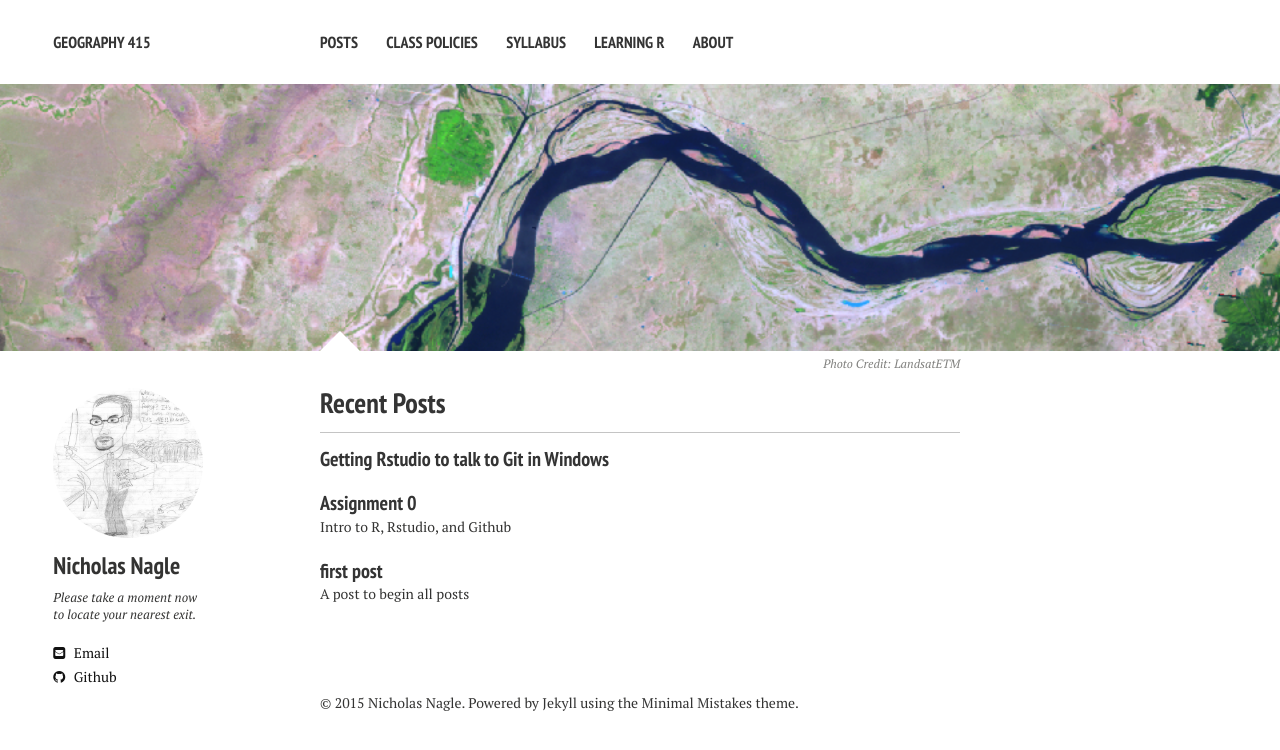
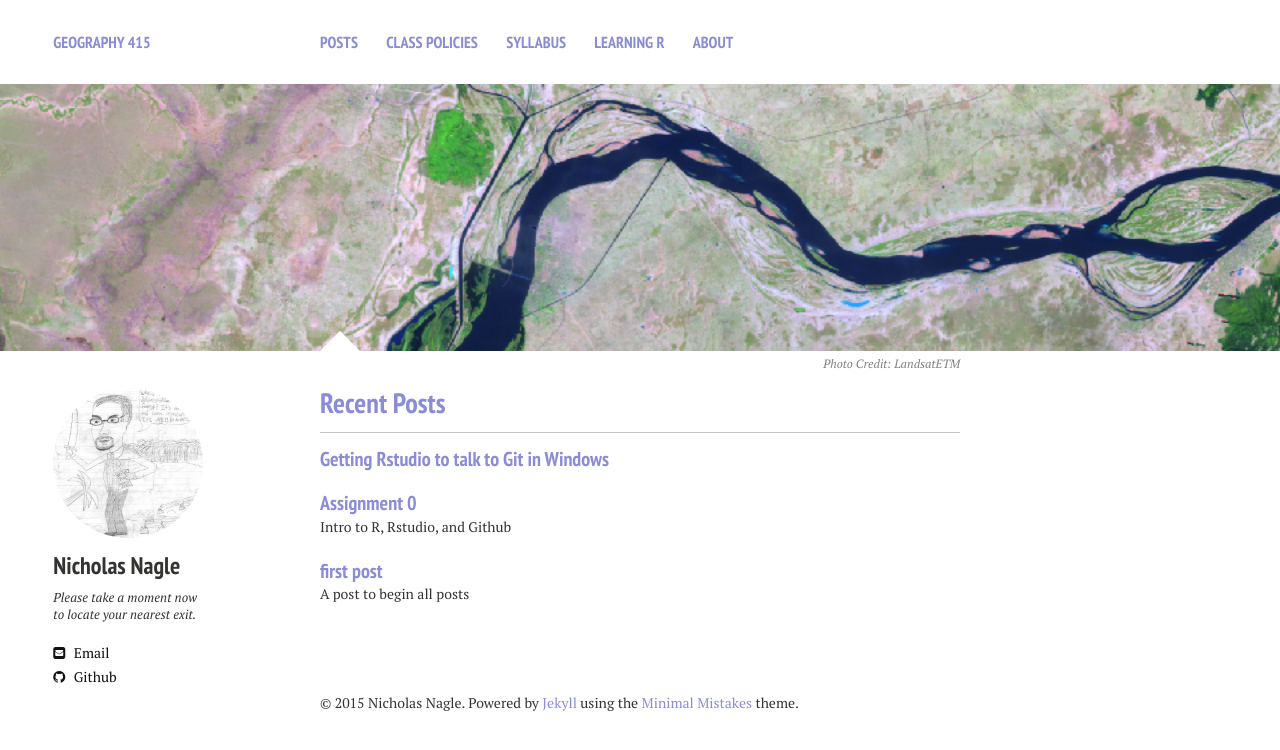
Before and after one commit to UTK-geog415-s15/UTK-geog415-s15.github.io, a Jekyll site: the page built from index.md, in a window 1280 px wide. Shown: the top 750 px of the page. Built offline with Jekyll 4.4.1, drawn with Linux system fonts in a browser that asks for light colours; nearby versions of some CDN libraries.

Commit message:
changed link color in variables.scss

```diff
--- a/_sass/variables.scss
+++ b/_sass/variables.scss
@@ -28,7 +28,7 @@ $danger				: #C64537;
 $info				  : #308cbc;
 
 // Links
-$linkcolor 		    : #343434;
+$linkcolor 		    : #8B8CD6;
 $link-color       : $linkcolor;
 $linkcolorhover 	: darken($linkcolor, 10);
 $linkcolorvisited : lighten($linkcolorhover, 20);
```
